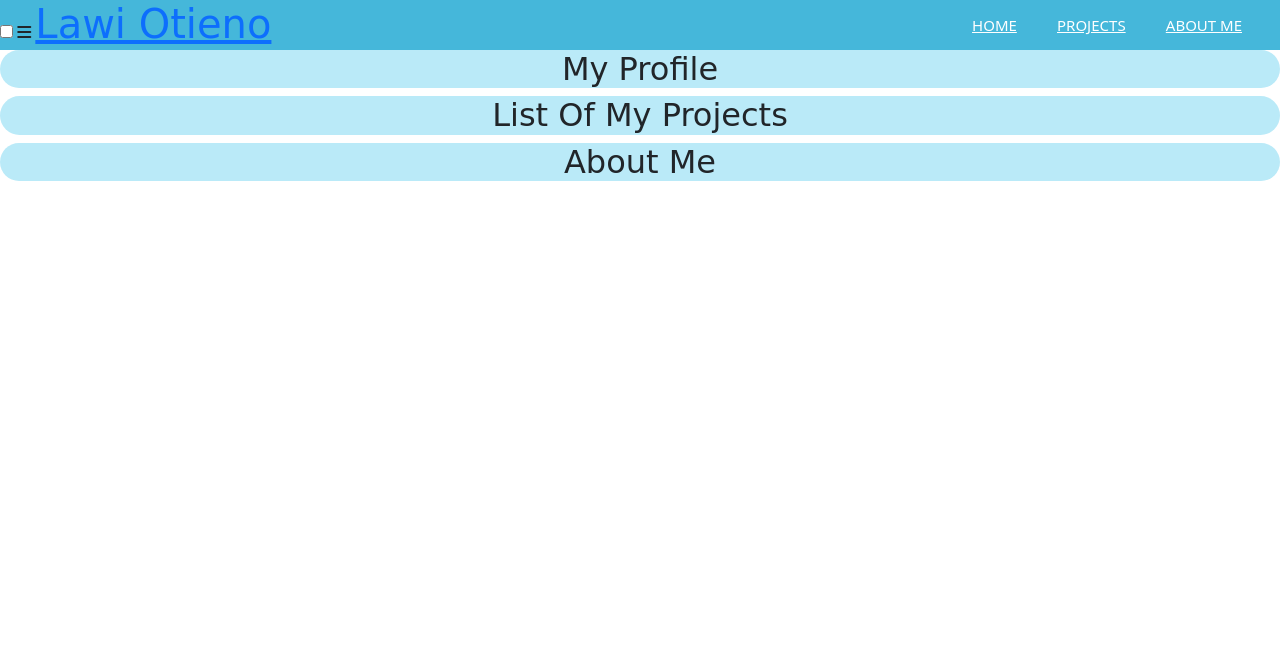
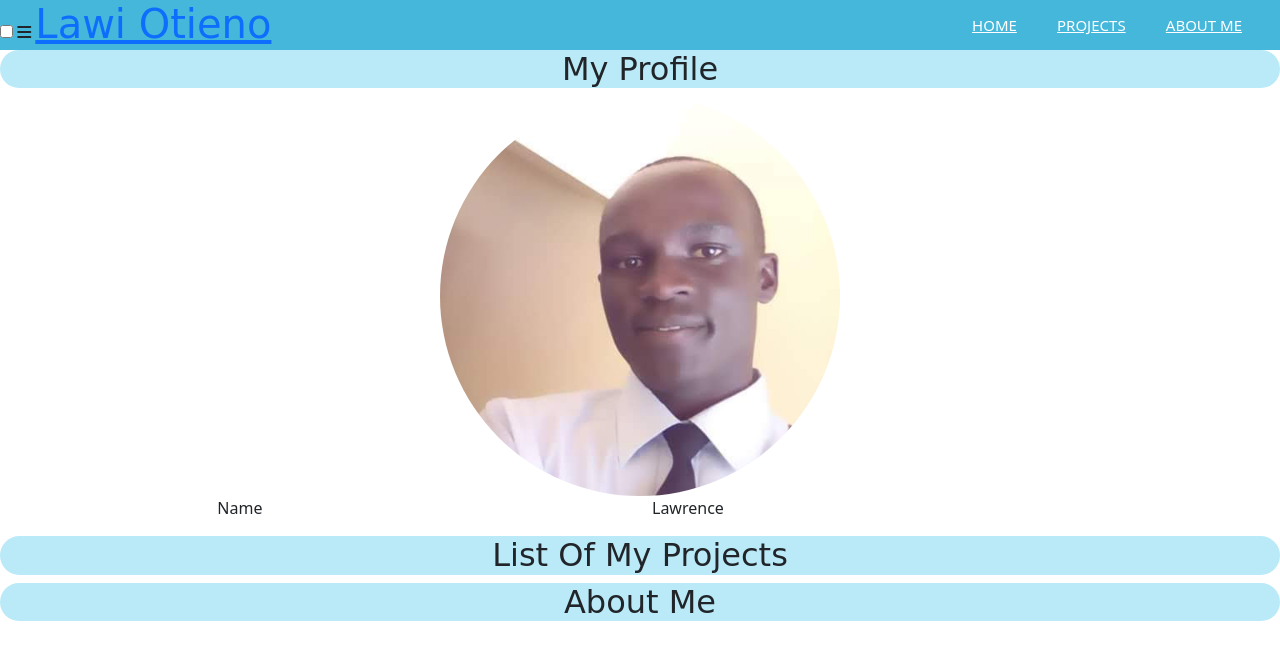
Before and after one commit to LawiOtieno/sample_portfolio, a plain HTML site: page index.html in a window 1280 px wide. Drawn offline with nearby package versions, Linux system fonts and the light colour scheme; a web font is replaced by a local one.

Commit message:
added & styled my photo

```diff
--- a/index.html
+++ b/index.html
@@ -30,15 +30,24 @@
     </nav>
     <!--Profile Section-->
     <section class="sec_one" id="home">
-        <h2>My Profile</h1>
+        <h2>My Profile</h2>
+        <div class="my-photo"><img src="./Assets/Lawi.jpg" alt="Lawrence photo"></div>
+        <div class="row justify-content-center">
+            <div class="col-4">
+              <p>Name</p>
+            </div>
+            <div class="col-4">
+              <p>Lawrence</p>
+            </div>
+        </div>
     </section>
     <!--Projects Section-->
     <section id="projects">
-        <h2>List Of My Projects</h1>
+        <h2>List Of My Projects</h2>
     </section>
     <!--About Me Section-->
     <section id="about-me">
-        <h2>About Me</h1>
+        <h2>About Me</h2>
     </section>
 </body>
 </html>
--- a/style.css
+++ b/style.css
@@ -33,3 +33,10 @@ h2{
     background-color: #baeaf8;
     border-radius: 30px;
 }
+.my-photo{
+    text-align: center;
+}
+.my-photo img{
+    border-radius: 50%;
+    height: 50vh;
+}
```
Also changed, not shown: Assets/Lawi.jpg (added).
